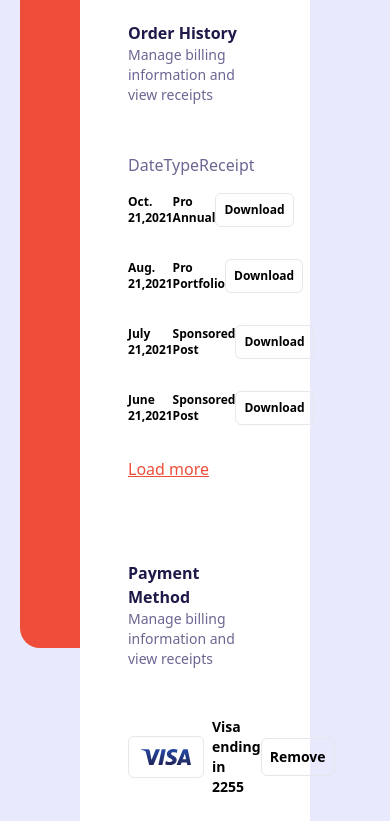
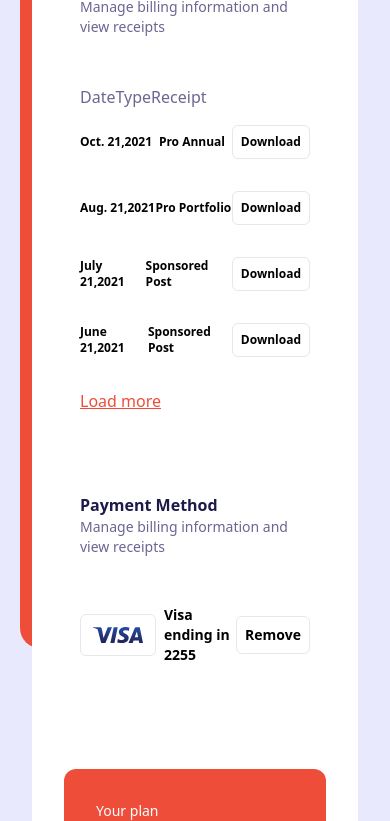
Before and after one commit to mbspcruz/billing, a plain HTML site: page index.html in a window 390 px wide. Shown: the part 323-1144 px from the top of the page. Drawn offline with nearby package versions, Linux system fonts and the light colour scheme.

Commit message:
should be fin

```diff
--- a/index.html
+++ b/index.html
@@ -29,9 +29,9 @@
     </style>
   </head>
 
-  <body class="p-20 bg-[#E8E9FD]">
+  <body class=" p-8 md:p-20 bg-[#E8E9FD]">
     <!-- <div
-      class="m-12 p-8 h-fill w-1/2 md:w-40 md:bg-[#EE4E39] md:rounded-xl z-0"
+        class="m-12 p-8 h-fill w-1/2 md:w-40 md:bg-[#EE4E39] md:rounded-xl z-0"
     > -->
 
     <div class="md:flex justify-center w-full">
```
